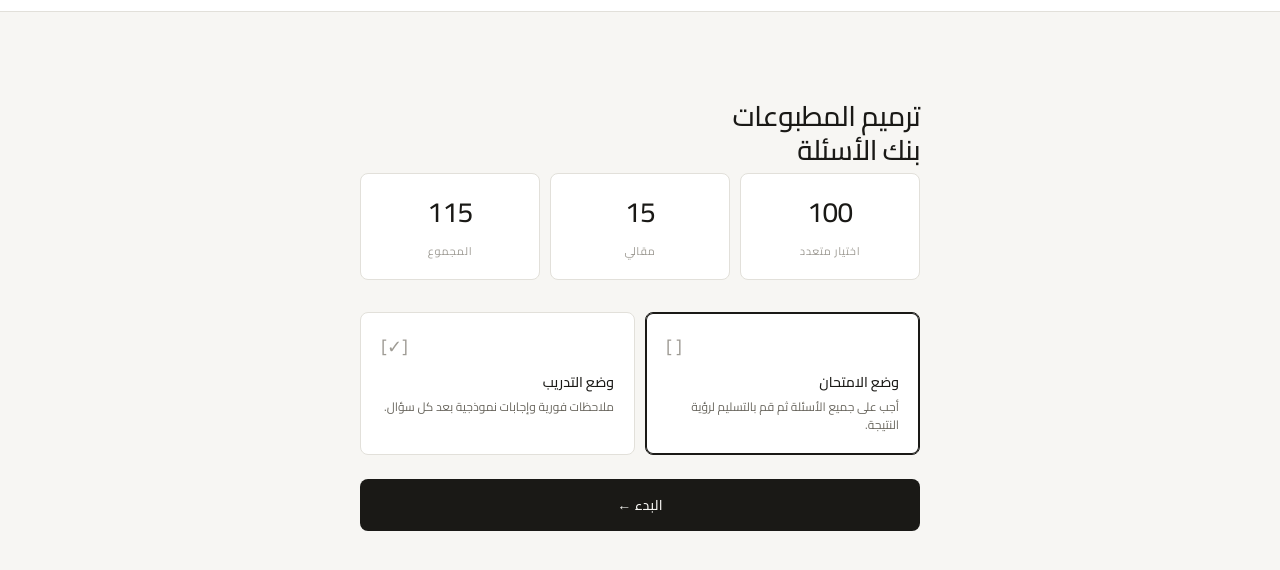
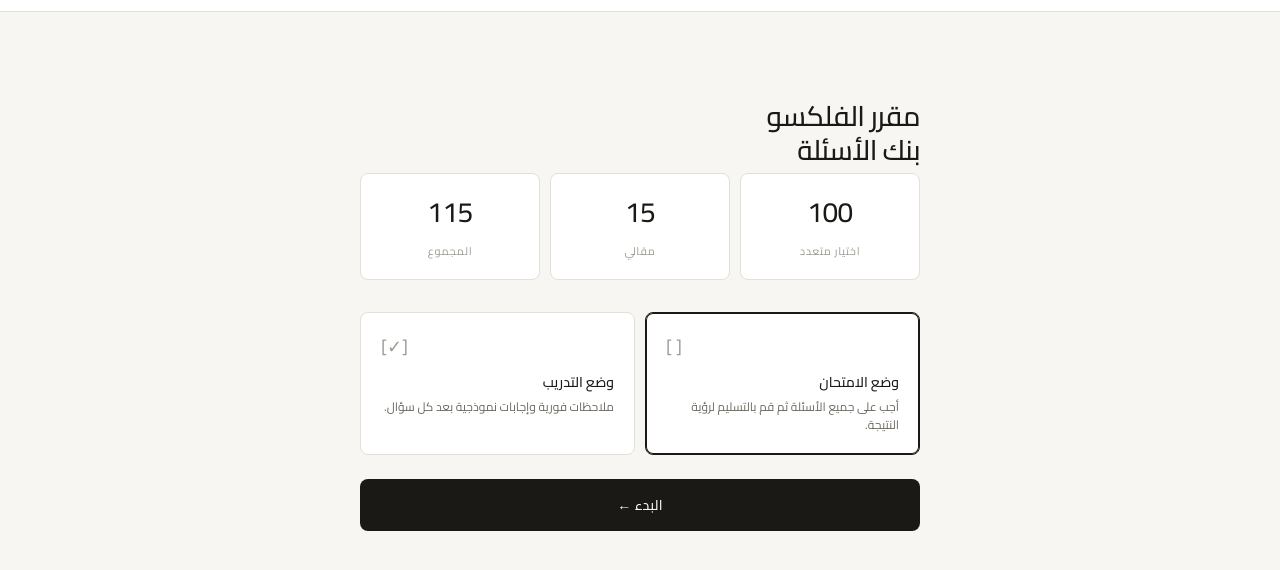
Before and after one commit to seif-rashad/flexography, a plain HTML site: page index.html in a window 1280 px wide. Shown: the part 44-614 px from the top of the page. Drawn offline with Linux system fonts and the light colour scheme.

Commit message:
Update page titles to Flexo Course

```diff
--- a/index.html
+++ b/index.html
@@ -1935,7 +1935,7 @@ function renderStart() {
 
   app().innerHTML = `
     <div class="start-screen">
-      <h1>ترميم المطبوعات<br>بنك الأسئلة</h1>
+      <h1>مقرر الفلكسو<br>بنك الأسئلة</h1>
       <div class="stat-row">
         <div class="stat-cell"><span class="num">${totalMcq}</span><span class="lbl">اختيار متعدد</span></div>
         <div class="stat-cell"><span class="num">${totalEssay}</span><span class="lbl">مقالي</span></div>
```
